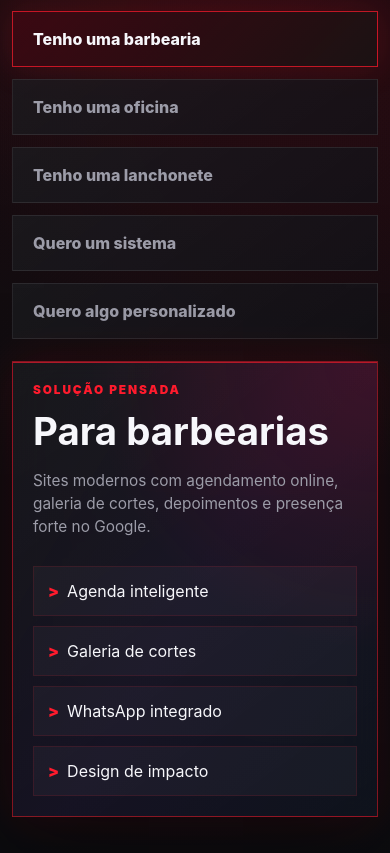
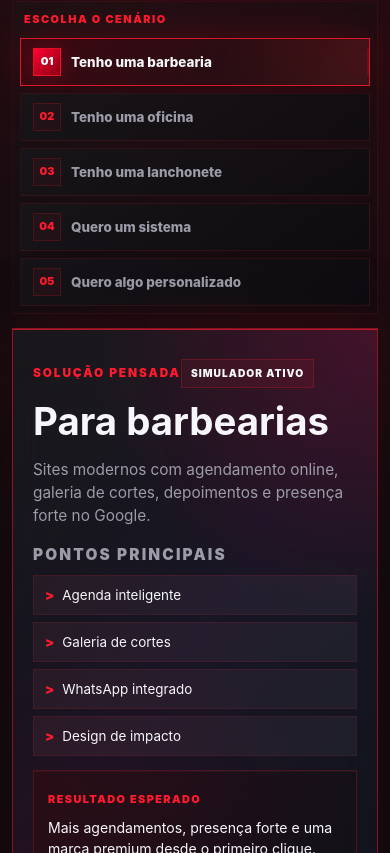
Before and after one commit to coded-by-ck/coded-by-ck, a React (Vite) app: page / in a window 390 px wide. Shown: the part 4951-5804 px from the top of the page. Built offline with nearby package versions, Linux system fonts and the light colour scheme.

Commit message:
Refina modo cliente

```diff
--- a/src/components/ClientMode.jsx
+++ b/src/components/ClientMode.jsx
@@ -1,5 +1,7 @@
 import { useState } from 'react'
 import { clientModes } from '../data/clientModes'
+
+const whatsappUrl = 'https://wa.me/5567982094572'
 
 function ClientMode() {
   const [selectedModeId, setSelectedModeId] = useState('barbearia')
@@ -20,6 +22,7 @@ function ClientMode() {
 
         <div className="client-mode-layout">
           <div className="client-mode-options" aria-label="Tipos de negócio">
+            <p className="client-mode-options-label">Escolha o cenário</p>
             {clientModes.map((mode, index) => {
               const isActive = mode.id === selectedModeId
 
@@ -32,7 +35,10 @@ function ClientMode() {
                   onClick={() => setSelectedModeId(mode.id)}
                   key={mode.id}
                 >
-                  {mode.label}
+                  <span className="client-mode-card-index">
+                    {String(index + 1).padStart(2, '0')}
+                  </span>
+                  <span>{mode.label}</span>
                 </button>
               )
             })}
@@ -44,14 +50,30 @@ function ClientMode() {
             aria-live="polite"
           >
             <p className="panel-label">Solução pensada</p>
+            <span className="client-mode-panel-status">Simulador ativo</span>
             <h3 id="client-mode-title">{selectedMode.title}</h3>
             <p>{selectedMode.description}</p>
 
+            <p className="panel-section-label">Pontos principais</p>
             <ul>
               {selectedMode.benefits.map((benefit) => (
                 <li key={benefit}>{benefit}</li>
               ))}
             </ul>
+
+            <div className="client-mode-result">
+              <span>Resultado esperado</span>
+              <p>{selectedMode.result}</p>
+            </div>
+
+            <a
+              className="button button-primary client-mode-cta"
+              href={whatsappUrl}
+              target="_blank"
+              rel="noreferrer"
+            >
+              Quero uma solução assim
+            </a>
           </article>
         </div>
       </div>
--- a/src/data/clientModes.js
+++ b/src/data/clientModes.js
@@ -11,6 +11,7 @@ export const clientModes = [
       'WhatsApp integrado',
       'Design de impacto',
     ],
+    result: 'Mais agendamentos, presença forte e uma marca premium desde o primeiro clique.',
   },
   {
     id: 'oficina',
@@ -24,6 +25,7 @@ export const clientModes = [
       'Botão direto para orçamento',
       'Visual técnico e profissional',
     ],
+    result: 'Mais confiança para quem pesquisa sua oficina e um caminho direto para pedir orçamento.',
   },
   {
     id: 'lanchonete',
@@ -37,6 +39,7 @@ export const clientModes = [
       'Fotos dos produtos',
       'Pedido pelo WhatsApp',
     ],
+    result: 'Pedidos mais rápidos, menos atrito no atendimento e um cardápio fácil de compartilhar.',
   },
   {
     id: 'sistema',
@@ -50,6 +53,7 @@ export const clientModes = [
       'Histórico organizado',
       'Painel administrativo',
     ],
+    result: 'Rotina mais organizada, dados centralizados e decisões mais fáceis no dia a dia.',
   },
   {
     id: 'personalizado',
@@ -63,5 +67,6 @@ export const clientModes = [
       'Interações criativas',
       'Projeto sob medida',
     ],
+    result: 'Uma solução com identidade própria para transformar uma ideia diferente em presença real.',
   },
 ]
--- a/src/styles/layout.css
+++ b/src/styles/layout.css
@@ -902,26 +902,48 @@
 
 .client-mode-layout {
   display: grid;
-  grid-template-columns: minmax(260px, 0.8fr) minmax(0, 1.2fr);
-  gap: 22px;
-  align-items: stretch;
+  grid-template-columns: minmax(260px, 0.75fr) minmax(0, 1.25fr);
+  gap: 18px;
+  align-items: start;
 }
 
 .client-mode-options {
   display: grid;
+  gap: 10px;
+  align-content: start;
+  padding: 10px;
+  border: 1px solid rgba(255, 27, 45, 0.1);
+  background:
+    linear-gradient(145deg, rgba(255, 255, 255, 0.026), rgba(255, 255, 255, 0.006)),
+    rgba(5, 5, 8, 0.34);
+}
+
+.client-mode-options-label {
+  grid-column: 1 / -1;
+  margin: 2px 8px 4px;
+  color: var(--red);
+  font-size: 0.68rem;
+  font-weight: 900;
+  letter-spacing: 0.14em;
+  text-transform: uppercase;
+}
+
+.client-mode-card {
+  position: relative;
+  display: grid;
+  grid-template-columns: auto 1fr;
   gap: 12px;
-}
-
-.client-mode-card {
-  min-height: 64px;
-  border: 1px solid rgba(255, 255, 255, 0.085);
-  padding: 0 20px;
+  align-items: center;
+  min-height: 58px;
+  border: 1px solid rgba(255, 27, 45, 0.12);
+  padding: 0 16px;
   color: var(--muted);
   background:
-    linear-gradient(145deg, rgba(255, 255, 255, 0.045), rgba(255, 255, 255, 0.015)),
-    rgba(14, 14, 19, 0.74);
+    linear-gradient(145deg, rgba(255, 255, 255, 0.044), rgba(255, 255, 255, 0.012)),
+    rgba(10, 10, 14, 0.78);
   text-align: left;
   font-weight: 800;
+  line-height: 1.2;
   cursor: pointer;
   transition:
     border-color 180ms ease,
@@ -930,37 +952,91 @@
     transform 180ms ease;
 }
 
+.client-mode-card::after {
+  position: absolute;
+  inset: 10px 0 auto auto;
+  width: 2px;
+  height: calc(100% - 20px);
+  content: "";
+  background: rgba(255, 27, 45, 0.16);
+  opacity: 0;
+  transition: opacity 180ms ease;
+}
+
+.client-mode-card-index {
+  display: grid;
+  place-items: center;
+  width: 34px;
+  height: 34px;
+  border: 1px solid rgba(255, 27, 45, 0.18);
+  color: var(--red);
+  background: rgba(255, 27, 45, 0.055);
+  font-size: 0.68rem;
+  font-weight: 900;
+}
+
 .client-mode-card:hover,
 .client-mode-card:focus-visible {
   border-color: rgba(255, 27, 45, 0.42);
   color: var(--text);
+  background:
+    linear-gradient(145deg, rgba(255, 27, 45, 0.075), rgba(255, 255, 255, 0.018)),
+    rgba(12, 10, 13, 0.84);
   outline: none;
+  transform: translateX(3px);
 }
 
 .client-mode-card.is-active {
-  border-color: rgba(255, 27, 45, 0.72);
+  border-color: rgba(255, 27, 45, 0.82);
   color: var(--text);
   background:
-    linear-gradient(135deg, rgba(255, 0, 51, 0.17), rgba(255, 255, 255, 0.035)),
+    radial-gradient(circle at 100% 50%, rgba(255, 27, 45, 0.18), transparent 9rem),
+    linear-gradient(135deg, rgba(255, 0, 51, 0.18), rgba(255, 255, 255, 0.035)),
     rgba(18, 9, 11, 0.9);
-  box-shadow: 0 0 34px rgba(255, 27, 45, 0.16);
+  box-shadow:
+    0 14px 34px rgba(0, 0, 0, 0.22),
+    0 0 36px rgba(255, 27, 45, 0.2);
   transform: translateX(4px);
+}
+
+.client-mode-card.is-active::after {
+  opacity: 1;
+}
+
+.client-mode-card.is-active .client-mode-card-index {
+  border-color: rgba(255, 27, 45, 0.64);
+  color: #fff;
+  background: linear-gradient(135deg, var(--red-strong), var(--red-dark));
+  box-shadow: 0 0 22px rgba(255, 27, 45, 0.22);
 }
 
 .client-mode-panel {
   position: relative;
   overflow: hidden;
   min-height: 100%;
-  padding: 34px;
+  padding: 30px;
   border: 1px solid rgba(255, 27, 45, 0.48);
   background:
-    radial-gradient(circle at top right, rgba(255, 0, 51, 0.16), transparent 18rem),
+    radial-gradient(circle at top right, rgba(255, 0, 51, 0.18), transparent 18rem),
+    radial-gradient(circle at 18% 100%, rgba(139, 0, 16, 0.16), transparent 20rem),
     linear-gradient(145deg, rgba(255, 255, 255, 0.052), rgba(255, 255, 255, 0.014)),
     var(--card);
   box-shadow:
     0 30px 90px rgba(0, 0, 0, 0.34),
     0 0 42px rgba(255, 27, 45, 0.13);
   backdrop-filter: blur(18px);
+}
+
+.client-mode-panel::before {
+  position: absolute;
+  inset: 0;
+  content: "";
+  pointer-events: none;
+  background-image:
+    linear-gradient(rgba(255, 27, 45, 0.035) 1px, transparent 1px),
+    linear-gradient(90deg, rgba(255, 27, 45, 0.025) 1px, transparent 1px);
+  background-size: 34px 34px;
+  mask-image: linear-gradient(135deg, rgba(0, 0, 0, 0.55), transparent 68%);
 }
 
 .client-mode-panel::after {
@@ -978,6 +1054,7 @@
 }
 
 .panel-label {
+  display: inline-flex;
   color: var(--red);
   font-size: 0.74rem;
   font-weight: 900;
@@ -985,31 +1062,55 @@
   text-transform: uppercase;
 }
 
+.client-mode-panel-status {
+  float: right;
+  border: 1px solid rgba(255, 27, 45, 0.22);
+  padding: 6px 9px;
+  color: var(--text);
+  background: rgba(255, 27, 45, 0.075);
+  font-size: 0.64rem;
+  font-weight: 900;
+  letter-spacing: 0.1em;
+  text-transform: uppercase;
+}
+
 .client-mode-panel h3 {
-  margin: 12px 0 0;
-  font-size: clamp(1.8rem, 4vw, 3.2rem);
+  clear: both;
+  margin: 14px 0 0;
+  font-size: clamp(1.8rem, 3.4vw, 2.85rem);
   line-height: 1.02;
 }
 
 .client-mode-panel p:not(.panel-label) {
   max-width: 640px;
-  margin-top: 18px;
+  margin-top: 16px;
   color: var(--muted);
   font-size: 1.02rem;
+}
+
+.client-mode-panel .panel-section-label {
+  margin-top: 24px;
+  color: var(--text);
+  font-size: 0.72rem;
+  font-weight: 900;
+  letter-spacing: 0.14em;
+  text-transform: uppercase;
 }
 
 .client-mode-panel ul {
   display: grid;
   grid-template-columns: repeat(2, minmax(0, 1fr));
-  gap: 10px;
-  margin-top: 28px;
+  gap: 9px;
+  margin-top: 12px;
 }
 
 .client-mode-panel li {
   border: 1px solid rgba(255, 27, 45, 0.12);
-  padding: 12px 14px;
+  padding: 11px 13px;
   color: var(--text);
-  background: rgba(255, 255, 255, 0.035);
+  background:
+    linear-gradient(135deg, rgba(255, 27, 45, 0.045), rgba(255, 255, 255, 0.022)),
+    rgba(255, 255, 255, 0.028);
 }
 
 .client-mode-panel li::before {
@@ -1017,6 +1118,49 @@
   margin-right: 8px;
   color: var(--red);
   font-weight: 900;
+}
+
+.client-mode-result {
+  margin-top: 18px;
+  border: 1px solid rgba(255, 27, 45, 0.22);
+  padding: 16px 18px;
+  background:
+    linear-gradient(135deg, rgba(255, 27, 45, 0.1), rgba(255, 255, 255, 0.024)),
+    rgba(6, 6, 8, 0.52);
+  box-shadow: inset 0 1px 0 rgba(255, 255, 255, 0.04);
+}
+
+.client-mode-result span {
+  color: var(--red);
+  font-size: 0.68rem;
+  font-weight: 900;
+  letter-spacing: 0.13em;
+  text-transform: uppercase;
+}
+
+.client-mode-panel .client-mode-result p {
+  margin: 8px 0 0;
+  color: var(--text);
+  font-size: 0.94rem;
+  line-height: 1.5;
+}
+
+.client-mode-cta {
+  width: fit-content;
+  min-height: 40px;
+  margin-top: 18px;
+  padding-inline: 16px;
+  font-size: 0.78rem;
+  box-shadow:
+    0 14px 30px rgba(255, 0, 51, 0.18),
+    0 0 18px rgba(255, 27, 45, 0.16);
+}
+
+.client-mode-cta:hover,
+.client-mode-cta:focus-visible {
+  box-shadow:
+    0 16px 34px rgba(255, 0, 51, 0.24),
+    0 0 24px rgba(255, 27, 45, 0.22);
 }
 
 .section-compact {
@@ -1269,6 +1413,10 @@
 
   .client-mode-options {
     grid-template-columns: repeat(2, minmax(0, 1fr));
+  }
+
+  .client-mode-panel {
+    min-height: auto;
   }
 }
 
@@ -1601,6 +1749,15 @@
     grid-template-columns: 1fr;
   }
 
+  .client-mode-layout {
+    gap: 14px;
+  }
+
+  .client-mode-options {
+    gap: 7px;
+    padding: 8px;
+  }
+
   .client-mode-card,
   .client-mode-card.is-active,
   .client-mode-card.reveal.is-visible.is-active {
@@ -1608,11 +1765,52 @@
   }
 
   .client-mode-card {
-    min-height: 56px;
+    min-height: 48px;
+    gap: 10px;
+    padding-inline: 12px;
+  }
+
+  .client-mode-options-label {
+    margin-inline: 4px;
+  }
+
+  .client-mode-card-index {
+    width: 28px;
+    height: 28px;
   }
 
   .client-mode-panel {
-    padding: 24px;
+    padding: 20px;
+  }
+
+  .client-mode-panel .panel-section-label {
+    margin-top: 18px;
+  }
+
+  .client-mode-panel ul {
+    gap: 7px;
+    margin-top: 9px;
+  }
+
+  .client-mode-panel li {
+    padding: 9px 11px;
+  }
+
+  .client-mode-result {
+    margin-top: 14px;
+    padding: 14px;
+  }
+
+  .client-mode-cta {
+    width: 100%;
+    min-height: 42px;
+    margin-top: 14px;
+  }
+
+  .client-mode-panel-status {
+    float: none;
+    display: inline-flex;
+    margin-top: 10px;
   }
 
   .footer-container {
@@ -1686,6 +1884,14 @@
     font-size: 0.96rem;
   }
 
+  .client-mode-panel .panel-section-label {
+    font-size: 0.68rem;
+  }
+
+  .client-mode-panel .client-mode-result p {
+    font-size: 0.88rem;
+  }
+
   .terminal-list {
     font-size: 0.78rem;
   }
@@ -1694,6 +1900,27 @@
   .client-mode-panel,
   .glass-card {
     padding: 20px;
+  }
+
+  .client-mode-section .section-heading {
+    margin-bottom: 24px;
+  }
+
+  .client-mode-options {
+    padding: 7px;
+  }
+
+  .client-mode-card {
+    min-height: 48px;
+    font-size: 0.84rem;
+  }
+
+  .client-mode-panel h3 {
+    font-size: clamp(1.45rem, 10vw, 1.95rem);
+  }
+
+  .client-mode-panel li {
+    font-size: 0.84rem;
   }
 
   .status-panel-header {
```
